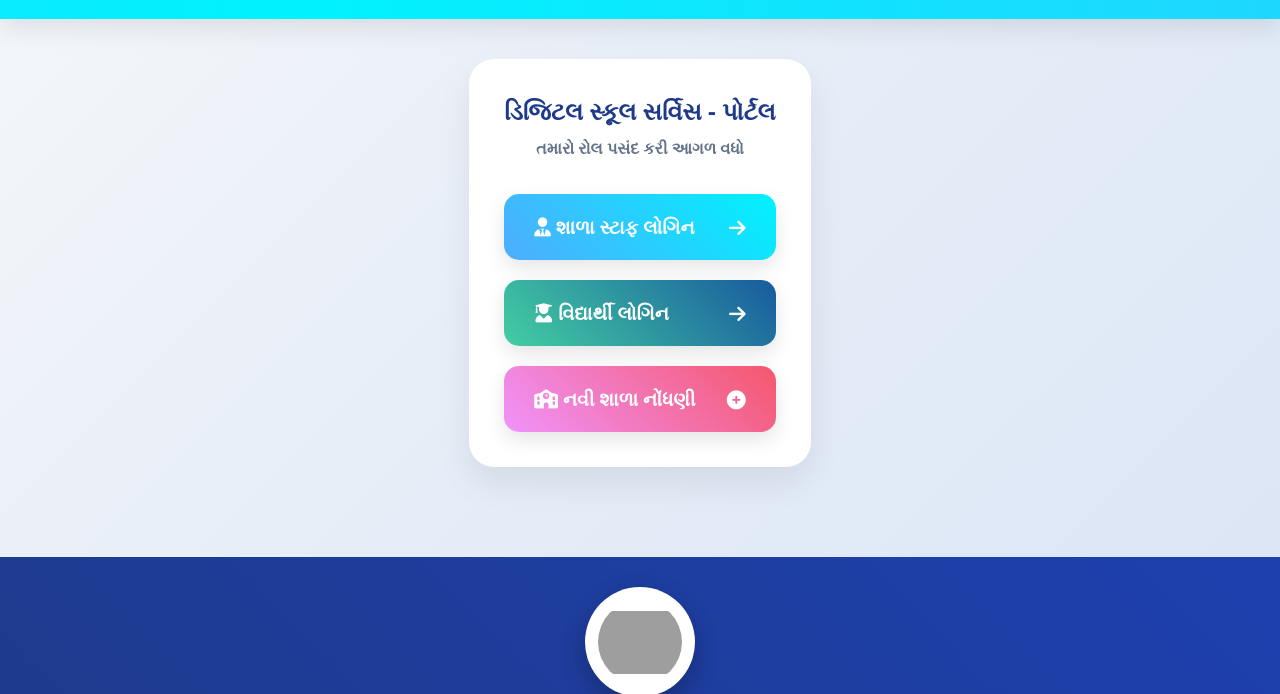
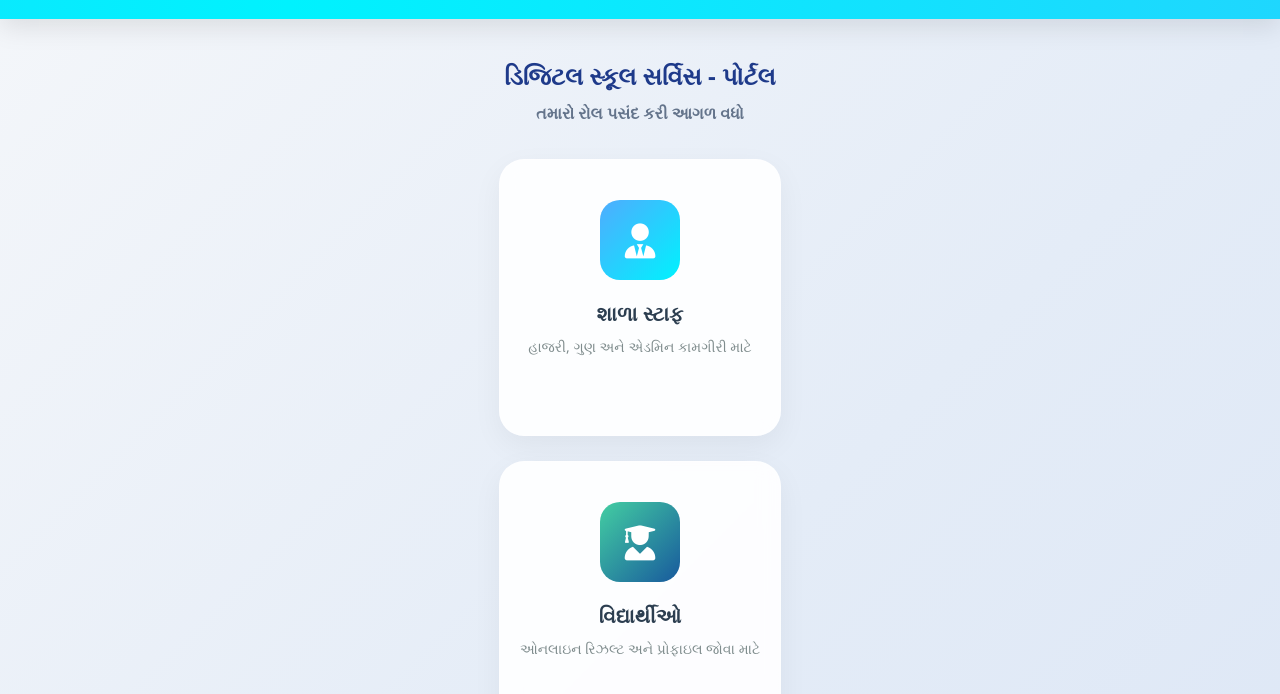
Before and after one commit to digitalschoolservices/Digital-School-Services, a website: page public/index.html in a window 1280 px wide. Shown: the part 106-800 px from the top of the page. Drawn offline with Linux system fonts and the light colour scheme; grey boxes are pictures that could not be loaded.

Commit message:
Update index.html

```diff
--- a/public/index.html
+++ b/public/index.html
@@ -149,29 +149,125 @@
     </div>
 </header>
 
+<style>
+    /* ગ્રીડ લેઆઉટ સેટિંગ્સ */
+    .card-grid {
+        display: grid;
+        grid-template-columns: repeat(auto-fit, minmax(250px, 1fr));
+        gap: 25px;
+        margin-top: 20px;
+    }
+
+    /* અત્યાધુનિક કાર્ડ ડિઝાઇન */
+    .modern-card {
+        background: rgba(255, 255, 255, 0.9);
+        backdrop-filter: blur(10px);
+        border-radius: 25px;
+        padding: 40px 20px;
+        text-align: center;
+        text-decoration: none;
+        transition: all 0.4s cubic-bezier(0.175, 0.885, 0.32, 1.275);
+        border: 1px solid rgba(255, 255, 255, 0.3);
+        box-shadow: 0 10px 30px rgba(0, 0, 0, 0.05);
+        display: flex;
+        flex-direction: column;
+        align-items: center;
+        justify-content: center;
+        position: relative;
+        overflow: hidden;
+    }
+
+    /* હોવર ઇફેક્ટ */
+    .modern-card:hover {
+        transform: translateY(-12px);
+        box-shadow: 0 20px 40px rgba(0, 0, 0, 0.15);
+    }
+
+    /* આઇકોન સ્ટાઇલ */
+    .card-icon {
+        width: 80px;
+        height: 80px;
+        border-radius: 20px;
+        display: flex;
+        align-items: center;
+        justify-content: center;
+        font-size: 35px;
+        margin-bottom: 20px;
+        transition: 0.3s;
+        color: white;
+    }
+
+    .modern-card h3 {
+        font-size: 20px;
+        color: #2c3e50;
+        margin-bottom: 10px;
+    }
+
+    .modern-card p {
+        font-size: 14px;
+        color: #7f8c8d;
+    }
+
+    /* કાર્ડ વાઇઝ કલર્સ */
+    .staff-card .card-icon { background: linear-gradient(135deg, #4facfe, #00f2fe); }
+    .student-card .card-icon { background: linear-gradient(135deg, #43cea2, #185a9d); }
+    .register-card .card-icon { background: linear-gradient(135deg, #f093fb, #f5576c); }
+
+    /* નીચેની નાની એરો લાઈન */
+    .card-arrow {
+        margin-top: 15px;
+        font-size: 18px;
+        opacity: 0;
+        transform: translateX(-10px);
+        transition: 0.3s;
+    }
+    .modern-card:hover .card-arrow {
+        opacity: 1;
+        transform: translateX(0);
+    }
+
+    /* રિસ્પોન્સિવ (મોબાઈલ માટે) */
+    @media (max-width: 600px) {
+        .card-grid { grid-template-columns: 1fr; }
+    }
+</style>
+
 <div class="container">
-    <div class="card">
     <div class="welcome-section">
         <h2>ડિજિટલ સ્કૂલ સર્વિસ - પોર્ટલ</h2>
         <p style="color: #64748b; font-weight: 600;">તમારો રોલ પસંદ કરી આગળ વધો</p>
     </div>
 
-        <div class="btn-group">
-            <a href="login.html" class="card-btn staff-bg">
-                <span><i class="fas fa-user-tie"></i> શાળા સ્ટાફ લોગિન</span>
-                <i class="fas fa-arrow-right"></i>
+    <div class="card-grid">
+        <!-- સ્ટાફ કાર્ડ -->
+        <a href="login.html" class="modern-card staff-card">
+            <div class="card-icon">
+                <i class="fas fa-user-tie"></i>
+            </div>
+            <h3>શાળા સ્ટાફ</h3>
+            <p>હાજરી, ગુણ અને એડમિન કામગીરી માટે</p>
+            <div class="card-arrow" style="color: #4facfe;"><i class="fas fa-arrow-right"></i></div>
         </a>
 
-            <a href="student-login.html" class="card-btn student-bg">
-                <span><i class="fas fa-user-graduate"></i> વિદ્યાર્થી લોગિન</span>
-                <i class="fas fa-arrow-right"></i>
+        <!-- વિદ્યાર્થી કાર્ડ -->
+        <a href="student-login.html" class="modern-card student-card">
+            <div class="card-icon">
+                <i class="fas fa-user-graduate"></i>
+            </div>
+            <h3>વિદ્યાર્થીઓ</h3>
+            <p>ઓનલાઇન રિઝલ્ટ અને પ્રોફાઇલ જોવા માટે</p>
+            <div class="card-arrow" style="color: #43cea2;"><i class="fas fa-arrow-right"></i></div>
         </a>
 
-            <a href="register.html" class="card-btn reg-bg">
-                <span><i class="fas fa-school"></i> નવી શાળા નોંધણી</span>
-                <i class="fas fa-plus-circle"></i>
+        <!-- નવી નોંધણી કાર્ડ -->
+        <a href="register.html" class="modern-card register-card">
+            <div class="card-icon">
+                <i class="fas fa-school"></i>
+            </div>
+            <h3>નવી નોંધણી</h3>
+            <p>તમારી શાળાને ડિજિટલ બનાવવા માટે</p>
+            <div class="card-arrow" style="color: #f5576c;"><i class="fas fa-arrow-right"></i></div>
         </a>
-        </div>
     </div>
 </div>
 
```
Lines whose indentation alone changed are shown as unchanged.
